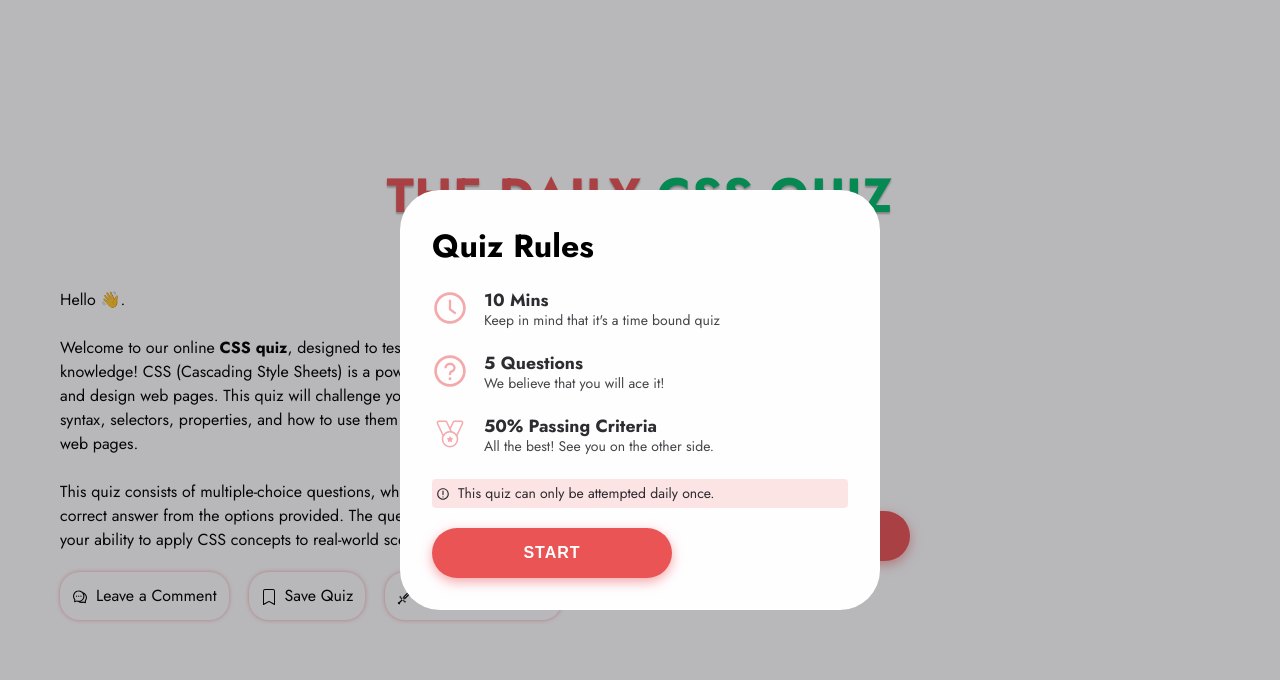
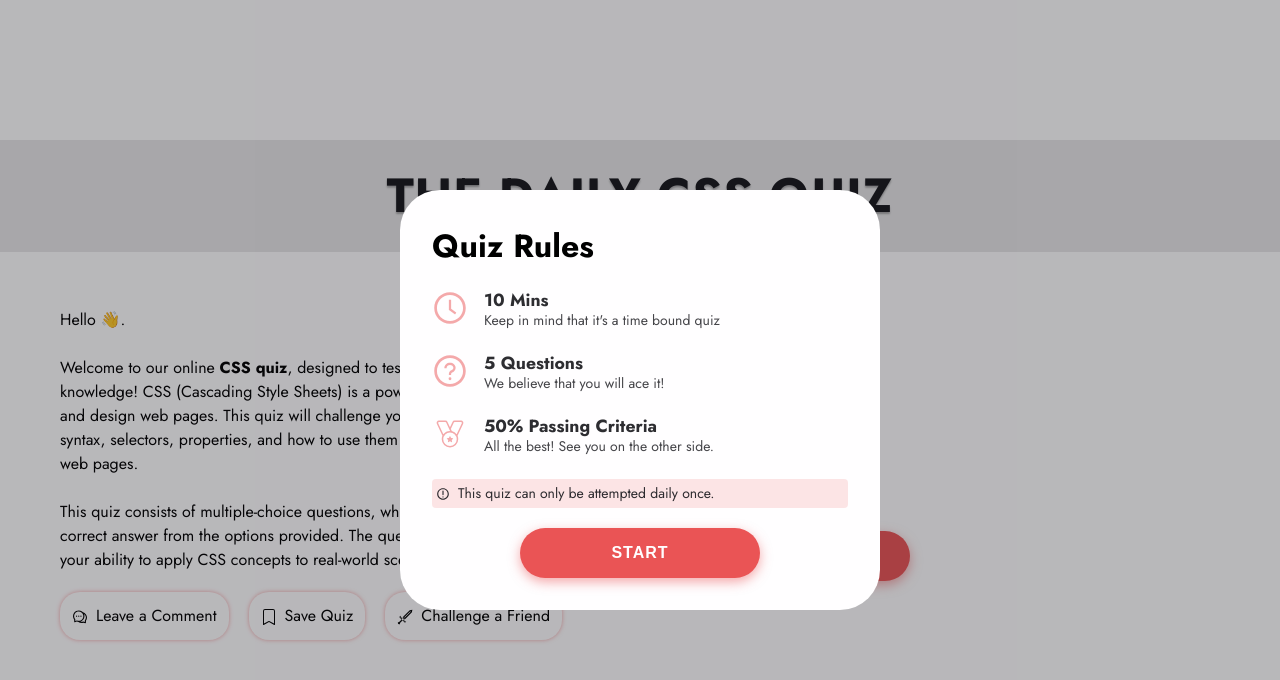
Before and after one commit to jaydeepkhatri/quiz-app, a React (Vite) app: page / in a window 1280 px wide. Both pictures are taken after a click on the button "TAKE QUIZ". Shown: the top 680 px of the page. Built offline with nearby package versions, Linux system fonts and the light colour scheme.

Commit message:
chore: fix timer, style & animations

```diff
--- a/src/App.jsx
+++ b/src/App.jsx
@@ -9,13 +9,15 @@ function App() {
     const [isAlertActive, setIsAlertActive] = useState(false);
     const [score, setScore] = useState(0);
     const [remainingTime, setRemainingTime] = useState(600); // value in seconds
+    const [quizCompleteTime, setQuizCompleteTime] = useState(0);
 
     return (
         <AppContext.Provider value={{
             isQuizStarted, setIsQuizStarted,
             isAlertActive, setIsAlertActive,
             score, setScore,
-            remainingTime, setRemainingTime
+            remainingTime, setRemainingTime,
+            quizCompleteTime, setQuizCompleteTime
         }}>
             <div className="App">
                 {
--- a/src/components/Complete/Complete.jsx
+++ b/src/components/Complete/Complete.jsx
@@ -4,7 +4,7 @@ import './Complete.scss';
 import formatDuration from '../../utils/utils';
 
 function Complete() {
-    const { score, remainingTime } = useContext(AppContext);
+    const { score, quizCompleteTime } = useContext(AppContext);
     const [scoreMessage, setScoreMessage] = useState('');
 
     const messages = ['Don\'t give up, keep trying!', 'Oh No, Try Harder!', 'Not Good Enough', 'Almost There', 'Impressive, but not perfect', 'Flawless Victory! You\'re a Quiz Master!'];
@@ -17,7 +17,7 @@ function Complete() {
         <div className="test-complete">
             <p className="score">{score}</p>
             <p className="message">{scoreMessage}</p>
-            <p>You completed the quiz in {formatDuration(remainingTime)}</p>
+            <p>You completed the quiz in {formatDuration(600 - quizCompleteTime)}</p>
         </div>
     )
 }
--- a/src/components/Questions/Questions.jsx
+++ b/src/components/Questions/Questions.jsx
@@ -6,7 +6,7 @@ import { AppContext } from '../../App';
 import formatDuration from '../../utils/utils';
 
 function Questions() {
-    const { score, setScore, remainingTime, setRemainingTime } = useContext(AppContext);
+    const { score, setScore, remainingTime, setRemainingTime, setQuizCompleteTime } = useContext(AppContext);
 
     const questions = quiz.questions;
     //let currentQuestionNumber = 0;
@@ -40,6 +40,7 @@ function Questions() {
             setScore(score + 1);
             console.log('test')
         }
+        setQuizCompleteTime(remainingTime);
         setSelectedAnswer('');
         setIsTestCompleted(true);
     }
@@ -48,10 +49,6 @@ function Questions() {
     useEffect(() => {
         const timer = setInterval(() => {
             setRemainingTime(prevTime => {
-                if (prevTime === 1) {
-                    clearInterval(timer);
-                    submitQuiz();
-                }
                 return prevTime - 1;
             });
         }, 1000);
@@ -74,7 +71,7 @@ function Questions() {
                                     if (index === currentQuestionNumber) {
                                         // console.log(question.question);
                                         return (
-                                            <>
+                                            <React.Fragment key={index}>
                                                 <p className="question">{index + 1}. {question.question}</p>
                                                 <ul className="options">
                                                     {
@@ -86,7 +83,7 @@ function Questions() {
                                                         })
                                                     }
                                                 </ul>
-                                            </>
+                                            </React.Fragment>
                                         );
                                     }
                                 })
--- a/src/components/Questions/Questions.scss
+++ b/src/components/Questions/Questions.scss
@@ -11,18 +11,9 @@
     }
 }
 
-@keyframes blink {
-    0%, 100% {
-        opacity: 1;
-    }
-    50% {
-        opacity: 0.1;
-    }
-}
-
 .question-container {
     max-width: 600px;
-    margin: 60px auto;
+    margin: 20px auto;
     padding: 20px;
 
     .timer {
@@ -114,3 +105,18 @@
         }
     }
 }
+
+@media screen and (min-width: 768px) {
+    .question-container {
+        margin: 60px auto;
+    }
+}
+
+@keyframes blink {
+    0%, 100% {
+        opacity: 1;
+    }
+    50% {
+        opacity: 0.1;
+    }
+}
--- a/src/components/Quizalert/Quizalert.jsx
+++ b/src/components/Quizalert/Quizalert.jsx
@@ -35,7 +35,9 @@ function Quizalert() {
                     </li>
                 </ul>
                 <p className="alert-text"><CgDanger /> This quiz can only be attempted daily once.</p>
-                <button className="start-quiz" onClick={() => setIsQuizStarted(true)}>Start</button>
+                <div className="text-center">
+                    <button className="start-quiz" onClick={() => setIsQuizStarted(true)}>Start</button>
+                </div>
             </div>
             <div className="black-cover" onClick={() => setIsAlertActive(false)}></div>
         </>
--- a/src/components/Quizalert/Quizalert.scss
+++ b/src/components/Quizalert/Quizalert.scss
@@ -10,14 +10,21 @@
     z-index: 2;
 }
 
+@keyframes slideUp {
+    to {
+        bottom: 0;
+    }
+}
+
 .rules-alert {
     position: fixed;
-    bottom: 0;
+    bottom: -100%;
     z-index: 5;
     background: $white;
     width: 100%;
     padding: 32px;
     border-radius: 40px 40px 0 0;
+    animation: slideUp 0.15s ease-in forwards;
 
     .alert-title {
         font-size: 2em;
--- a/src/components/Quizinfo/Quizinfo.jsx
+++ b/src/components/Quizinfo/Quizinfo.jsx
@@ -19,7 +19,7 @@ function Quizinfo() {
     return (
         <>
             <div className="Quizinfo">
-                <h1 className="title">The Daily <span className="green">CSS Quiz</span></h1>
+                <h1 className="title">The Daily CSS Quiz</h1>
                 <div className="main-info-container">
                     <div className="left-container">
                         <ul className="links">
--- a/src/components/Quizinfo/Quizinfo.scss
+++ b/src/components/Quizinfo/Quizinfo.scss
@@ -8,12 +8,15 @@
     flex-direction: column;
 
     .title {
-        padding-bottom: 16px;
+        margin-bottom: 16px;
+        padding: 20px 0;
         text-align: center;
         font-size: 2em;
         letter-spacing: 1px;
         text-shadow: 0 2px 2px rgba(0, 0, 0, 0.3);
-        color: $theme;
+        color: $black;
+        background: rgba($black, 0.1);
+        width: 100%;
         text-transform: uppercase;
         transition: 0.15s ease-in-out;
     }
--- a/src/style/main.scss
+++ b/src/style/main.scss
@@ -12,6 +12,6 @@ body {
     line-height: 1.5;
 }
 
-.green {
-    color: $green;
+.text-center {
+    text-align: center;
 }
```
